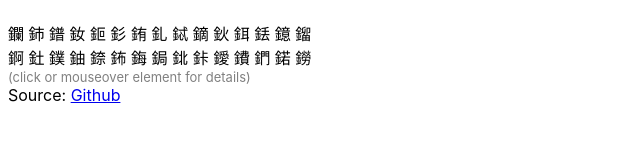
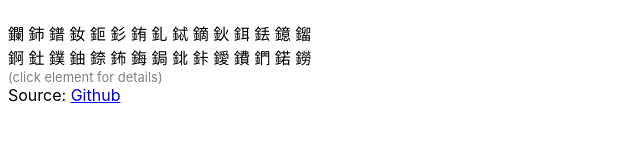
Before and after one commit to kaicarver/yuansu-react, a React (Create React App) app: page / in a window 1280 px wide. Shown: the part 249-390 px from the top of the page, without its empty margins (0-640 px from the left). Built offline with nearby package versions, Linux system fonts and the light colour scheme.

Commit message:
get rid of mouseover which is _too_ reactive

```diff
--- a/src/index.js
+++ b/src/index.js
@@ -31,7 +31,7 @@ function PeriodicTable(props) {
       )}
     </div>
     <div id="detail">
-      <div id="help">(click or mouseover element for details)</div>
+      <div id="help">(click element for details)</div>
     </div>
     <div>
       Source: <a
@@ -54,7 +54,7 @@ discovered: ${props.el.discovered_by}<br>
 ${props.el.summary}
 `.trim();
   }
-  return <span title={props.el.name} onClick={handleClick} onMouseOver={handleClick}>
+  return <span title={props.el.name} onClick={handleClick}>
     {props.el.trad}
   </span>;
 }
```
